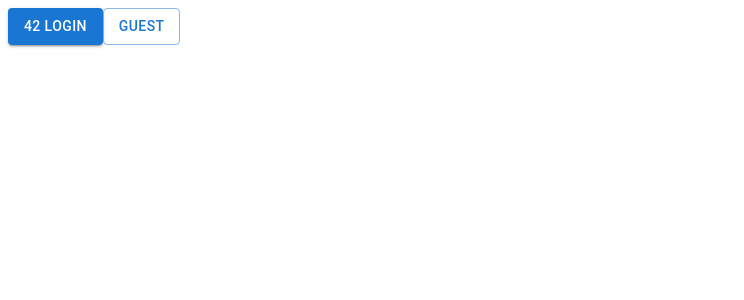
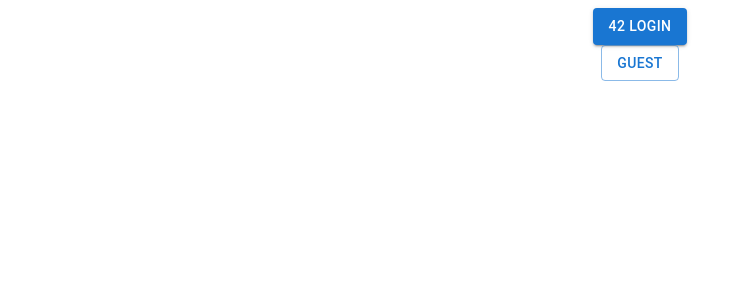
Before and after one commit to PiloucK/Transcendence, a Next.js app in the folder frontend/: page /login in a window 1280 px wide. Shown: the top 300 px of the page, without its empty margins (0-744 px from the left). Built offline with nearby package versions, Linux system fonts and the light colour scheme.

Commit message:
fixed css

```diff
--- a/frontend/pages/_app.tsx
+++ b/frontend/pages/_app.tsx
@@ -1,4 +1,4 @@
-import '../styles/login.css'
+
 // import type { AppProps } from 'next/app'
 
 // function MyApp({ Component, pageProps }: AppProps) {
--- a/frontend/pages/login.tsx
+++ b/frontend/pages/login.tsx
@@ -1,7 +1,7 @@
 import * as React from 'react';
 import Stack from '@mui/material/Stack';
 import Button from '@mui/material/Button';
-import styles from '../styles/login.css'
+import styles from '../styles/login.module.css'
 import { style } from '@mui/system';
 
 export default function loginContainer() {
@@ -14,7 +14,7 @@ export default function loginContainer() {
 	// 	justifyContent: 'center',
 	//   };
 	return (
-    <div style={styles.loginContainer}>
+    <div id={styles.loginContainer}>
        <Button variant="contained">42 Login</Button>
        <Button variant="outlined">Guest</Button>
 	</div>
@@ -42,3 +42,8 @@ export default function loginContainer() {
 //     />
 //   );
 // }
+
+// loginContainer.getLayout = function getLayout(chat: ReactElement) {
+// 	return (<>{chat}</>
+// 	)
+//   }
--- a/frontend/styles/login.css
+++ b/frontend/styles/login.module.css
@@ -1,7 +1,7 @@
-.loginContainer {
-	width: '100%';
-	height: '100%';
-	display: 'flex';
+#loginContainer {
+	width: 100%;
+	height: 100%;
+	display: flex;
 	flex-direction: column;
 	align-items: center;
 	justify-content: center;
```
